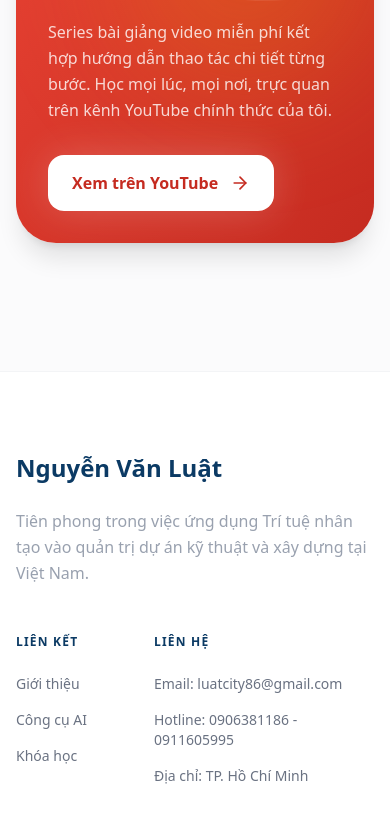
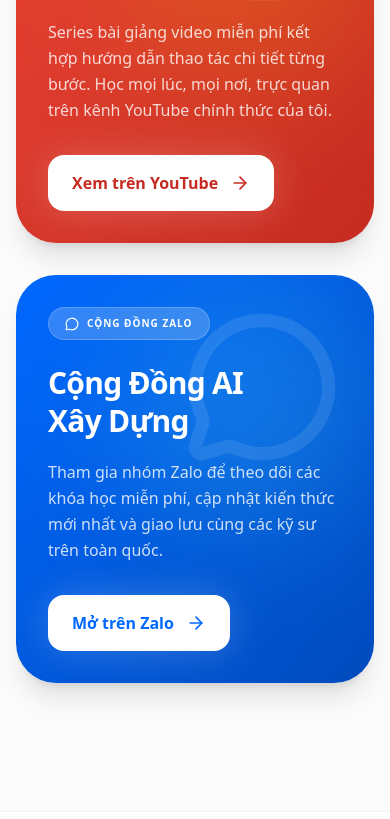
Before and after one commit to luat86/WED-COACHAILUATNGUYEN, a React (Vite) app: page / in a window 390 px wide. Shown: the part 6141-6960 px from the top of the page. Built offline with nearby package versions, Linux system fonts and the light colour scheme.

Commit message:
feat(ui): Add Zalo group card and update grid layout
Introduces a new Zalo group card for community engagement.
Adjusts the "Cộng đồng & Chia sẻ" section's grid to support three columns on larger screens (lg breakpoint) while retaining two columns on medium screens (md breakpoint).

```diff
--- a/src/App.tsx
+++ b/src/App.tsx
@@ -788,7 +788,7 @@
         <h3 className="text-3xl md:text-5xl font-black text-[#0b3a64] tracking-tight">Cộng đồng & Chia sẻ</h3>
       </div>
 
-      <div className="grid md:grid-cols-2 gap-8">
+      <div className="grid lg:grid-cols-3 md:grid-cols-2 gap-8">
         {/* Document Download Card */}
         <div className="bg-[#0b3a64] rounded-[2.5rem] p-8 md:p-12 text-white flex flex-col justify-between shadow-xl hover:shadow-2xl hover:-translate-y-2 transition-all duration-300 relative overflow-hidden group border border-[#0f4b82]">
           {/* Subtle animated background shapes */}
@@ -838,6 +838,32 @@
             className="bg-white text-[#c52b20] font-bold py-4 px-6 sm:px-8 rounded-2xl flex items-center justify-center gap-3 hover:bg-gray-50 transition-all shadow-[0_0_40px_rgba(255,255,255,0.2)] hover:shadow-[0_0_40px_rgba(255,255,255,0.3)] active:scale-95 w-fit relative z-10"
           >
             Xem trên YouTube <ArrowRight size={20} className="group-hover:translate-x-1 transition-transform" />
+          </a>
+        </div>
+
+        {/* Zalo Group Card */}
+        <div className="bg-gradient-to-br from-[#0068ff] to-[#004bbd] rounded-[2.5rem] p-8 md:p-12 text-white flex flex-col justify-between shadow-xl hover:shadow-2xl hover:-translate-y-2 transition-all duration-300 relative overflow-hidden group">
+          <div className="absolute top-0 right-0 w-64 h-64 bg-cyan-300/20 blur-3xl rounded-full transform group-hover:scale-150 transition-transform duration-700 pointer-events-none"></div>
+
+          <div className="absolute top-0 right-0 p-8 opacity-10 group-hover:scale-110 group-hover:-rotate-12 transition-transform duration-700 pointer-events-none">
+            <MessageCircle size={160} />
+          </div>
+          <div className="relative z-10 mb-8">
+            <span className="bg-white/20 text-white border border-white/20 text-[10px] sm:text-xs font-bold px-4 py-2 rounded-full tracking-widest uppercase mb-6 inline-flex items-center gap-2 backdrop-blur-md">
+              <MessageCircle size={14} className="text-white group-hover:animate-bounce" /> Cộng Đồng Zalo
+            </span>
+            <h3 className="text-3xl sm:text-4xl font-black mb-5 leading-tight tracking-tight">Cộng Đồng AI<br/>Xây Dựng</h3>
+            <p className="text-white/80 text-base sm:text-lg leading-relaxed max-w-md">
+              Tham gia nhóm Zalo để theo dõi các khóa học miễn phí, cập nhật kiến thức mới nhất và giao lưu cùng các kỹ sư trên toàn quốc.
+            </p>
+          </div>
+          <a
+            href="https://zalo.me/g/tohfjq197"
+            target="_blank"
+            rel="noopener noreferrer"
+            className="bg-white text-[#0068ff] font-bold py-4 px-6 sm:px-8 rounded-2xl flex items-center justify-center gap-3 hover:bg-gray-50 transition-all shadow-[0_0_40px_rgba(255,255,255,0.2)] hover:shadow-[0_0_40px_rgba(255,255,255,0.3)] active:scale-95 w-fit relative z-10"
+          >
+            Mở trên Zalo <ArrowRight size={20} className="group-hover:translate-x-1 transition-transform" />
           </a>
         </div>
       </div>
```
